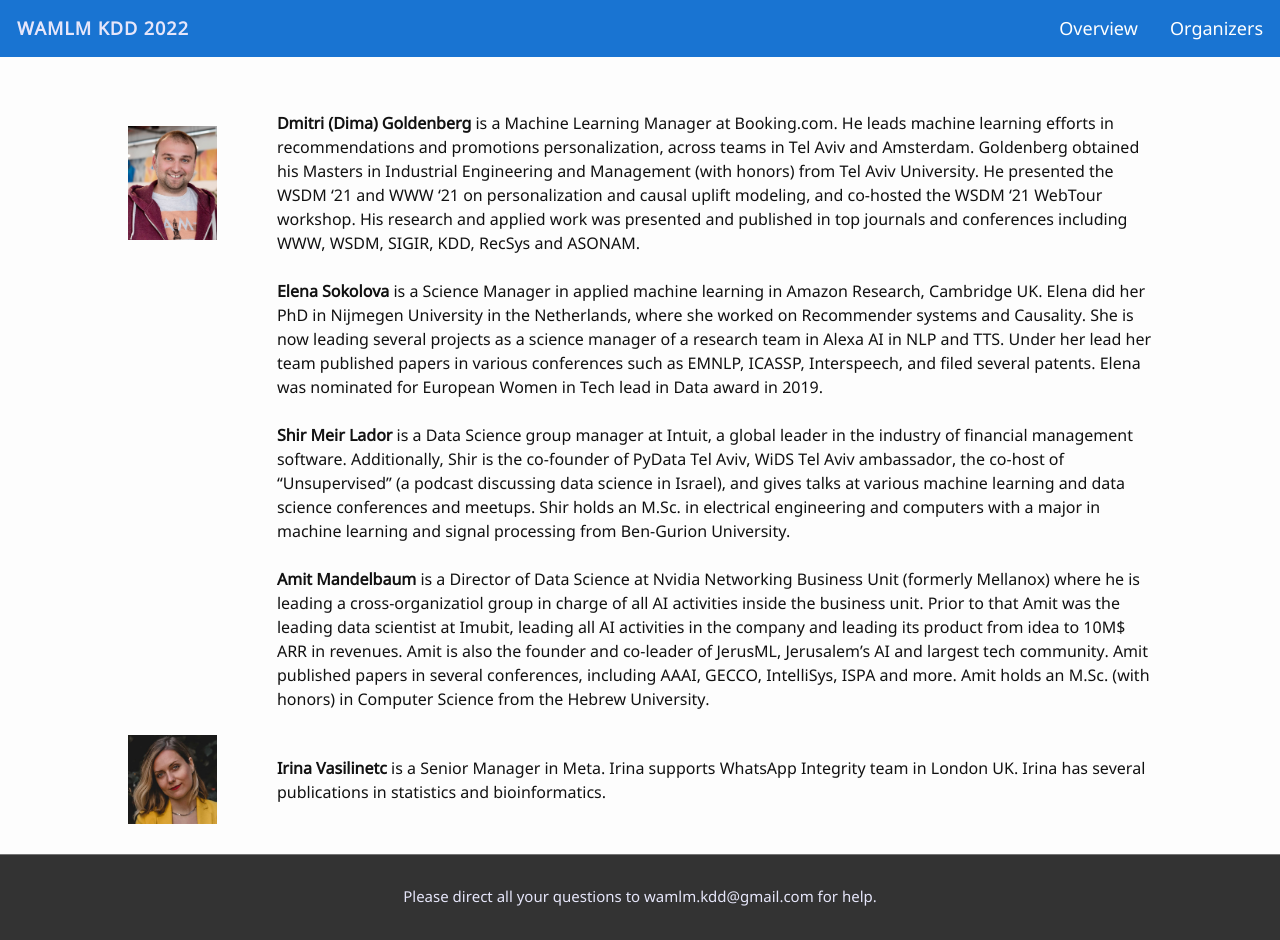
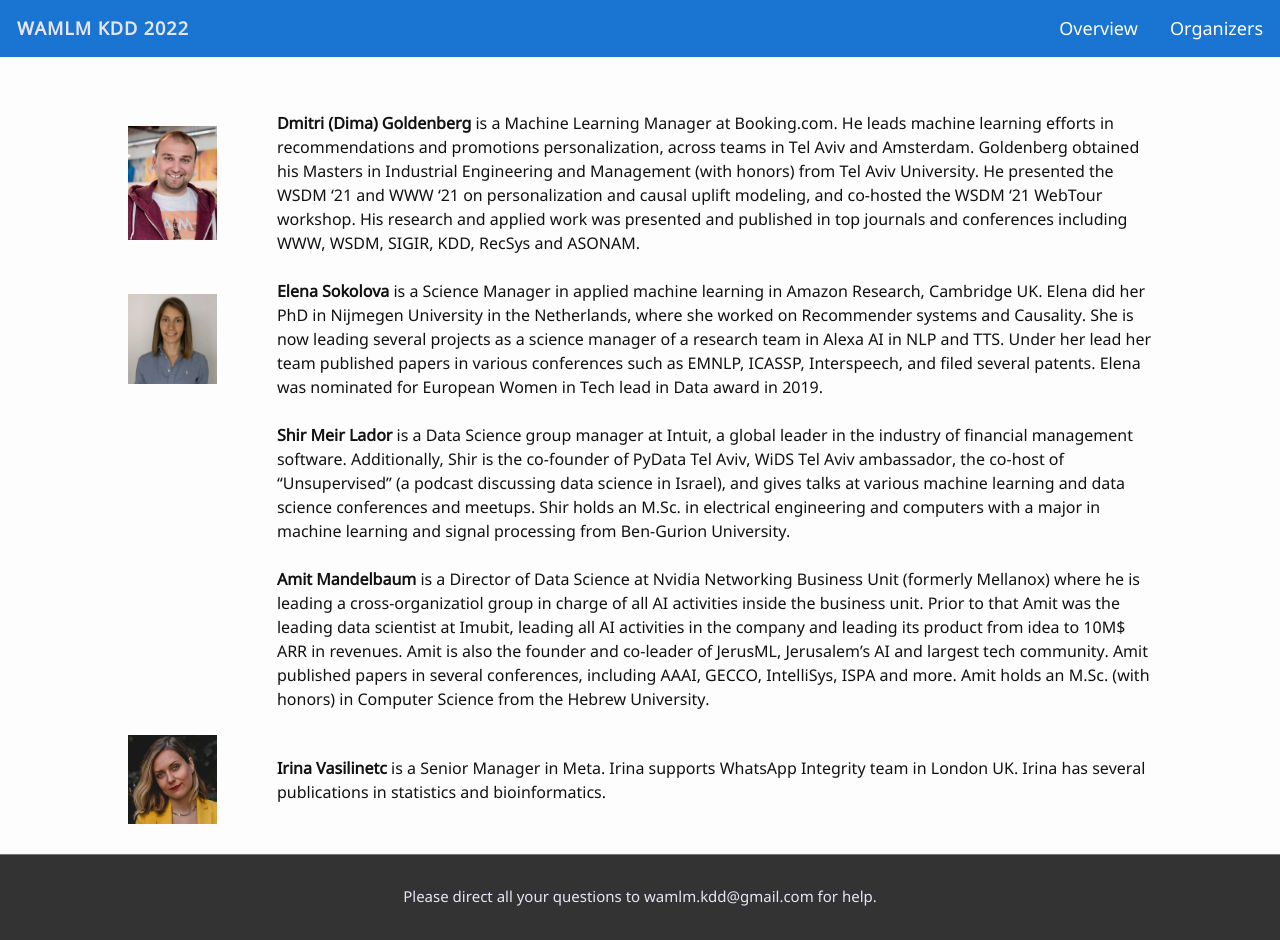
Before and after one commit to wamlm-kdd/wamlm, a Jekyll site: the page built from organizers.md, in a window 1280 px wide and 940 px high. Built offline with Jekyll 4.4.1, drawn with Linux system fonts in a browser that asks for light colours; our own code applies the rules of GitHub Pages for plain Markdown files.

Commit message:
Update organizers.md

```diff
--- a/organizers.md
+++ b/organizers.md
@@ -4,7 +4,7 @@
 |:--- |:---|
 |<img width="60%" src="images/Dima_Goldenberg.jpeg"/> | **Dmitri (Dima) Goldenberg** is a Machine Learning Manager at Booking.com. He leads machine learning efforts in recommendations and promotions personalization, across teams in Tel Aviv and Amsterdam. Goldenberg obtained his Masters in Industrial Engineering and Management (with honors) from Tel Aviv University. He presented the WSDM '21 and WWW '21 on personalization and causal uplift modeling, and co-hosted the WSDM '21 WebTour workshop. His research and applied work was presented and published in top journals and conferences including WWW, WSDM, SIGIR, KDD, RecSys and ASONAM. |
 | | |
-| | **Elena Sokolova** is a Science Manager in applied machine learning in Amazon Research, Cambridge UK. Elena did her PhD in Nijmegen University in the Netherlands, where she worked on Recommender systems and Causality. She is now leading several projects as a science manager of a research team in Alexa AI in NLP and TTS. Under her lead her team published papers in various conferences such as EMNLP, ICASSP, Interspeech, and filed several patents. Elena was nominated for European Women in Tech lead in Data award in 2019.|
+| <img width="60%" src="images/elena_photo.jpeg"/> | **Elena Sokolova** is a Science Manager in applied machine learning in Amazon Research, Cambridge UK. Elena did her PhD in Nijmegen University in the Netherlands, where she worked on Recommender systems and Causality. She is now leading several projects as a science manager of a research team in Alexa AI in NLP and TTS. Under her lead her team published papers in various conferences such as EMNLP, ICASSP, Interspeech, and filed several patents. Elena was nominated for European Women in Tech lead in Data award in 2019.|
 | | |
 | | **Shir Meir Lador** is a Data Science group manager at Intuit, a global leader in the industry of financial management software. Additionally, Shir is the co-founder of PyData Tel Aviv, WiDS Tel Aviv ambassador, the co-host of “Unsupervised” (a podcast discussing data science in Israel), and gives talks at various machine learning and data science conferences and meetups. Shir holds an M.Sc. in electrical engineering and computers with a major in machine learning and signal processing from Ben-Gurion University.|
 | | |
```
